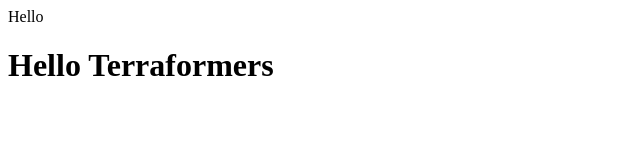
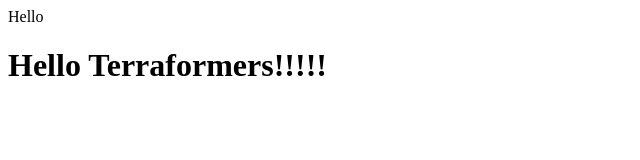
Before and after one commit to Rajaaa2017/terraform-beginner-bootcamp-2023, a plain HTML site: page public/index.html in a window 1280 px wide. Shown: the full height of the page, 0-640 px from the left. Drawn offline with Linux system fonts and the light colour scheme.

```diff
--- a/public/index.html
+++ b/public/index.html
@@ -6,6 +6,6 @@ Hello <!DOCTYPE html>
     <title>Hello Terraformers</title>
 </head>
 <body>
-    <h1>Hello Terraformers</h1>
+    <h1>Hello Terraformers!!!!!</h1>
 </body>
 </html>
```
Also changed, not shown: 6 other files.
